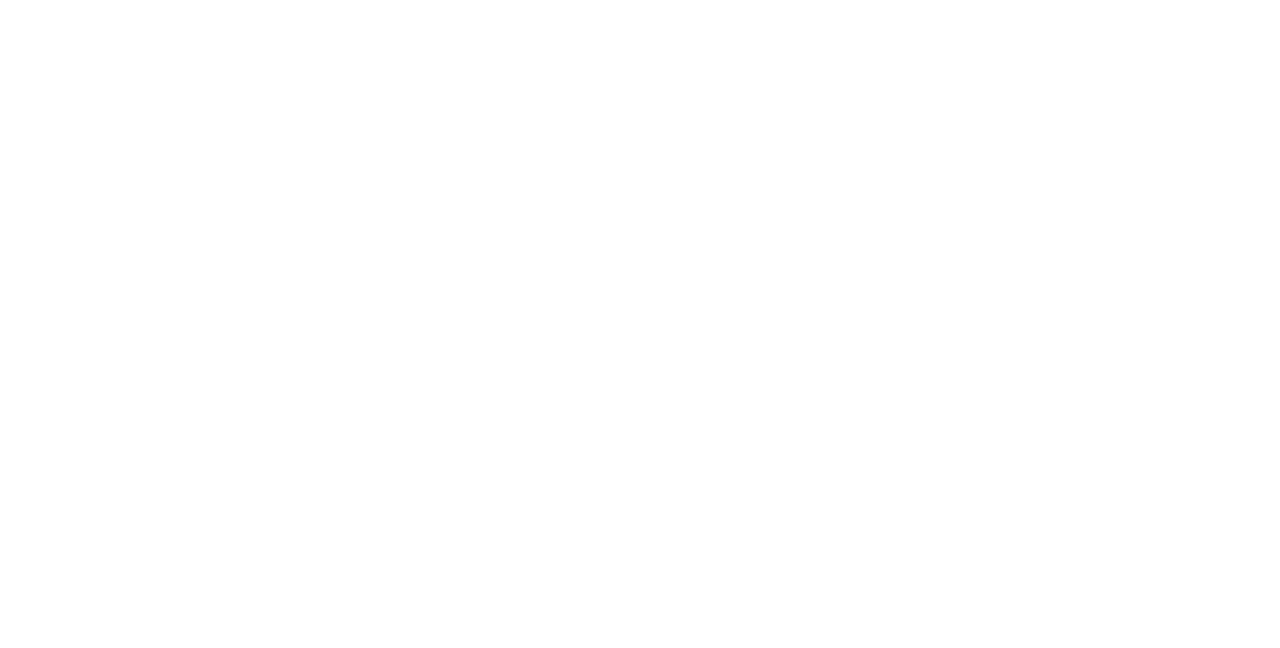
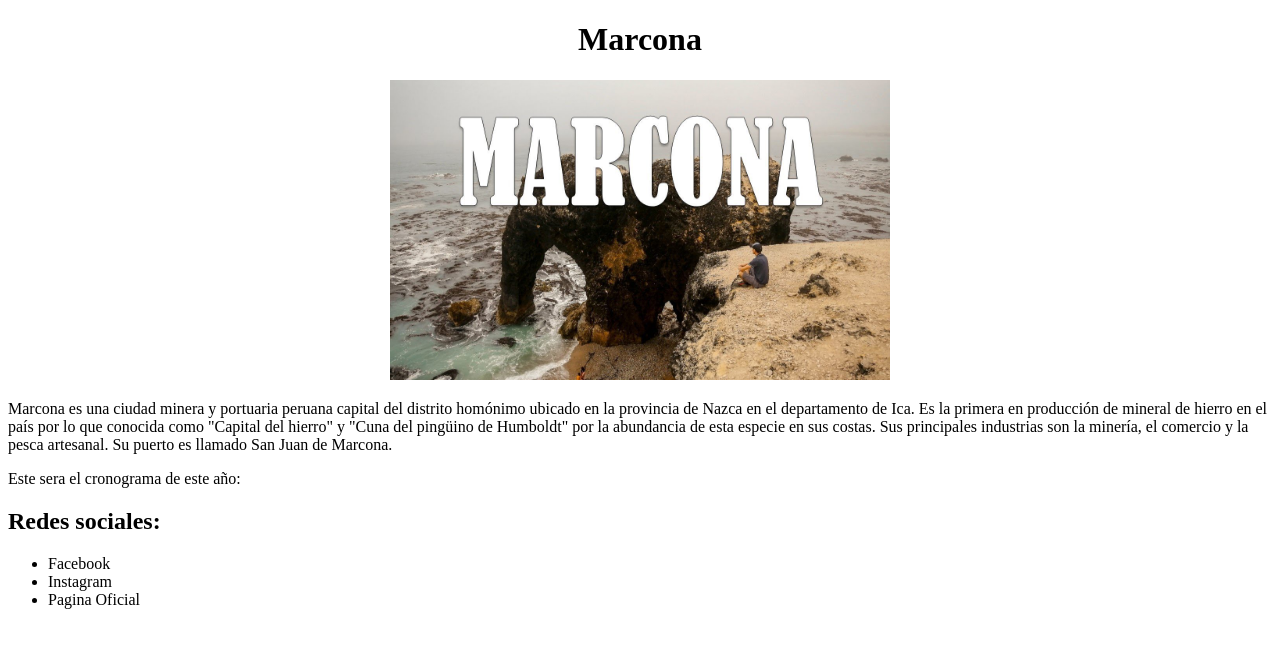
Before and after one commit to AnderYQ29/sem02-hack, a plain HTML site: page index.html in a window 1280 px wide. Drawn offline with Linux system fonts and the light colour scheme.

Commit message:
segunda version

```diff
--- a/index.html
+++ b/index.html
@@ -3,14 +3,23 @@
 <head>
     <meta charset="UTF-8">
     <meta name="viewport" content="width=device-width, initial-scale=1.0">
-    <title>Hola</title>
-    <style>
-        div, span{
-            border: 1px solid;
-        }
-    </style>
+    <title>Semana Turistica "Marcona"</title>
 </head>
 <body>
+    <center>
+        <h1>Marcona</h1>
+        <img src="./imagenes/Marcona.jpg" alt="no se encontro la imagen" width="500" height="300">
+    </center>
+    <p>Marcona es una ciudad minera y portuaria peruana capital del distrito homónimo ubicado en la provincia de Nazca en el departamento de Ica. Es la primera en producción de mineral de hierro en el país por lo que conocida como "Capital del hierro" y "Cuna del pingüino de Humboldt" por la abundancia de esta especie en sus costas. Sus principales industrias son la minería, el comercio y la pesca artesanal. Su puerto es llamado San Juan de Marcona.</p>
+    <p>Este sera el cronograma de este año:</p>
 
+    <h2>Redes sociales:</h2>
+    <div>
+        <ul>
+            <li>Facebook</li>
+            <li>Instagram</li>
+            <li>Pagina Oficial</li>
+        </ul>
+    </div>
 </body>
 </html>
```
Also changed, not shown: about.html (deleted, +0 -11 lines), imagenes/Marcona.jpg (added).
